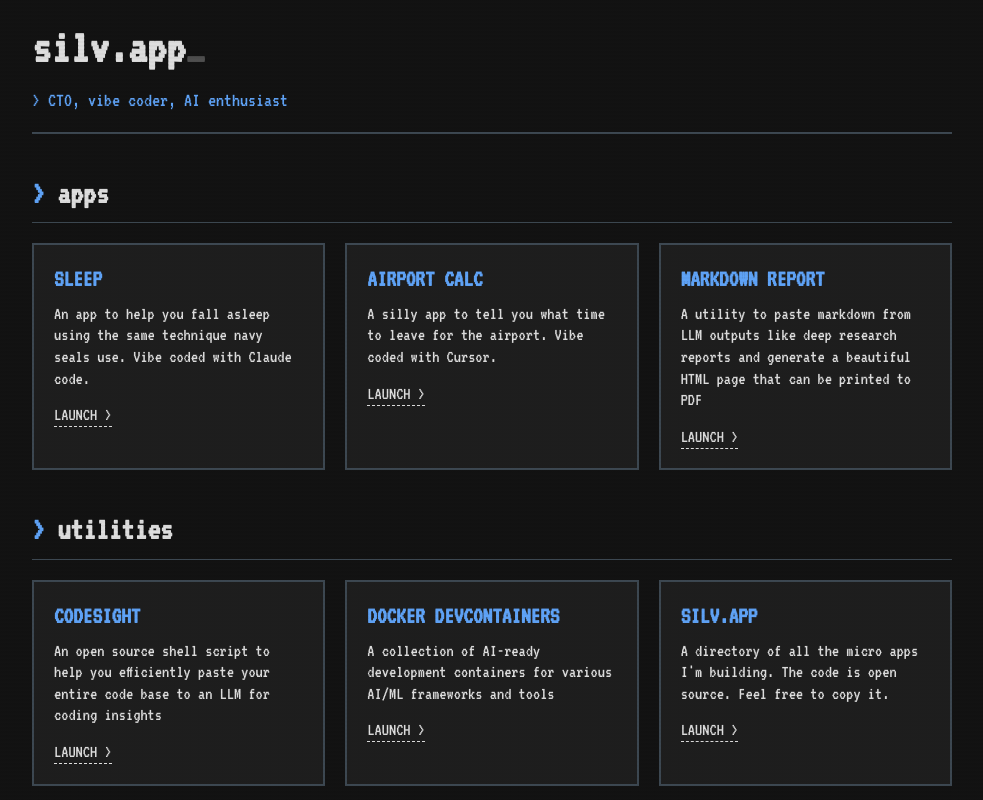
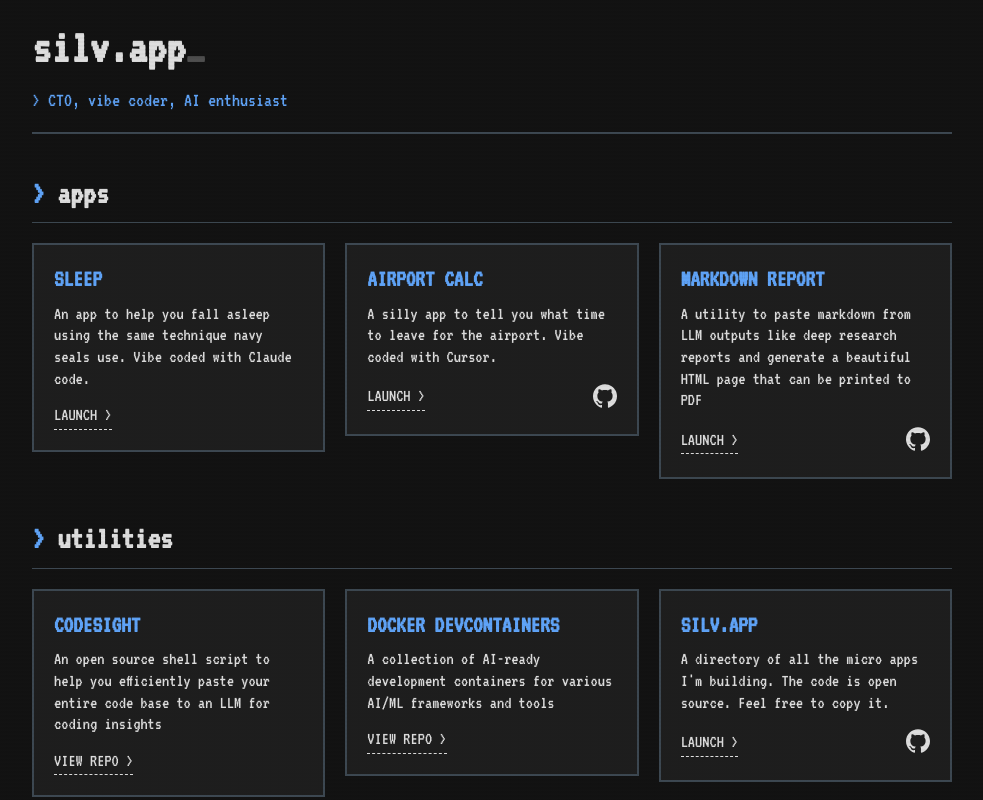
Before and after one commit to mattsilv/silv-app, a React (Vite) app: page / in a window 1280 px wide. Shown: the top 800 px of the page, without its empty margins (148-1131 px from the left). Built offline with nearby package versions, Linux system fonts and the light colour scheme.

Commit message:
Update remaining files and dependencies

```diff
--- a/src/components/Header.jsx
+++ b/src/components/Header.jsx
@@ -1,5 +1,6 @@
 import React from "react";
 import styled from "styled-components";
+import { Link } from "react-router-dom";
 
 const HeaderWrapper = styled.header`
   display: flex;
@@ -7,6 +8,11 @@
   margin-bottom: 40px;
   border-bottom: 2px solid var(--border-color);
   padding-bottom: 20px;
+`;
+
+const TitleLink = styled(Link)`
+  text-decoration: none;
+  color: inherit;
 `;
 
 const Title = styled.h1`
@@ -29,7 +35,9 @@
 const Header = () => {
   return (
     <HeaderWrapper>
-      <Title>silv.app</Title>
+      <TitleLink to="/">
+        <Title>silv.app</Title>
+      </TitleLink>
       <Subtitle>&gt; CTO, vibe coder, AI enthusiast</Subtitle>
     </HeaderWrapper>
   );
--- a/src/components/ProjectCard.jsx
+++ b/src/components/ProjectCard.jsx
@@ -1,5 +1,10 @@
 import React from "react";
 import styled from "styled-components";
+
+const CardContainer = styled.div`
+  position: relative;
+  height: 100%;
+`;
 
 const CardLink = styled.a`
   text-decoration: none;
@@ -33,6 +38,12 @@
   color: var(--text-color);
 `;
 
+const FooterRow = styled.div`
+  display: flex;
+  justify-content: space-between;
+  align-items: center;
+`;
+
 const LaunchText = styled.span`
   color: var(--text-color);
   border-bottom: 1px dashed var(--text-color);
@@ -44,15 +55,64 @@
   }
 `;
 
+const GitHubLink = styled.a`
+  color: var(--text-color);
+  font-size: 22px;
+  text-decoration: none;
+  transition: color 0.2s;
+
+  &:hover {
+    color: var(--accent-color);
+  }
+`;
+
+// GitHub icon as SVG for better quality
+const GitHubIcon = () => (
+  <svg
+    width="24"
+    height="24"
+    viewBox="0 0 24 24"
+    fill="currentColor"
+    xmlns="http://www.w3.org/2000/svg"
+  >
+    <path d="M12 0.297C5.37 0.297 0 5.67 0 12.297C0 17.6 3.438 22.097 8.205 23.682C8.805 23.795 9.025 23.424 9.025 23.105C9.025 22.82 9.015 22.065 9.01 21.065C5.672 21.789 4.968 19.455 4.968 19.455C4.422 18.07 3.633 17.7 3.633 17.7C2.546 16.956 3.717 16.971 3.717 16.971C4.922 17.055 5.555 18.207 5.555 18.207C6.625 20.042 8.364 19.512 9.05 19.205C9.158 18.429 9.467 17.9 9.81 17.6C7.145 17.3 4.344 16.268 4.344 11.67C4.344 10.36 4.809 9.29 5.579 8.45C5.444 8.147 5.039 6.927 5.684 5.274C5.684 5.274 6.689 4.952 8.984 6.504C9.944 6.237 10.964 6.105 11.984 6.099C13.004 6.105 14.024 6.237 14.984 6.504C17.264 4.952 18.269 5.274 18.269 5.274C18.914 6.927 18.509 8.147 18.389 8.45C19.154 9.29 19.619 10.36 19.619 11.67C19.619 16.28 16.814 17.295 14.144 17.59C14.564 17.95 14.954 18.686 14.954 19.81C14.954 21.416 14.939 22.706 14.939 23.096C14.939 23.411 15.149 23.786 15.764 23.666C20.565 22.092 24 17.592 24 12.297C24 5.67 18.627 0.297 12 0.297Z" />
+  </svg>
+);
+
 const ProjectCard = ({ project }) => {
+  // Check if the main link is a GitHub link
+  const isGitHubLink = project.link && project.link.includes('github.com');
+
+  // For GitHub links, use "VIEW REPO" instead of "LAUNCH"
+  const launchText = isGitHubLink ? "VIEW REPO" : "LAUNCH";
+
   return (
+    <CardContainer>
       <CardLink href={project.link} target="_blank" rel="noopener noreferrer">
         <Card>
           <Title>{project.title}</Title>
           <Description>{project.description}</Description>
-        <LaunchText>LAUNCH &gt;</LaunchText>
+
+          <FooterRow>
+            <LaunchText>{launchText} &gt;</LaunchText>
+            {project.githubUrl && (
+              <GitHubLink
+                href={project.githubUrl}
+                target="_blank"
+                rel="noopener noreferrer"
+                onClick={(e) => {
+                  e.stopPropagation();
+                  e.preventDefault();
+                  window.open(project.githubUrl, '_blank', 'noopener,noreferrer');
+                }}
+              >
+                <GitHubIcon />
+              </GitHubLink>
+            )}
+          </FooterRow>
         </Card>
       </CardLink>
+    </CardContainer>
   );
 };
 
```
Also changed, not shown: 2 other files (tests, documents, lock files or other folders). Lines whose indentation alone changed are shown as unchanged.
